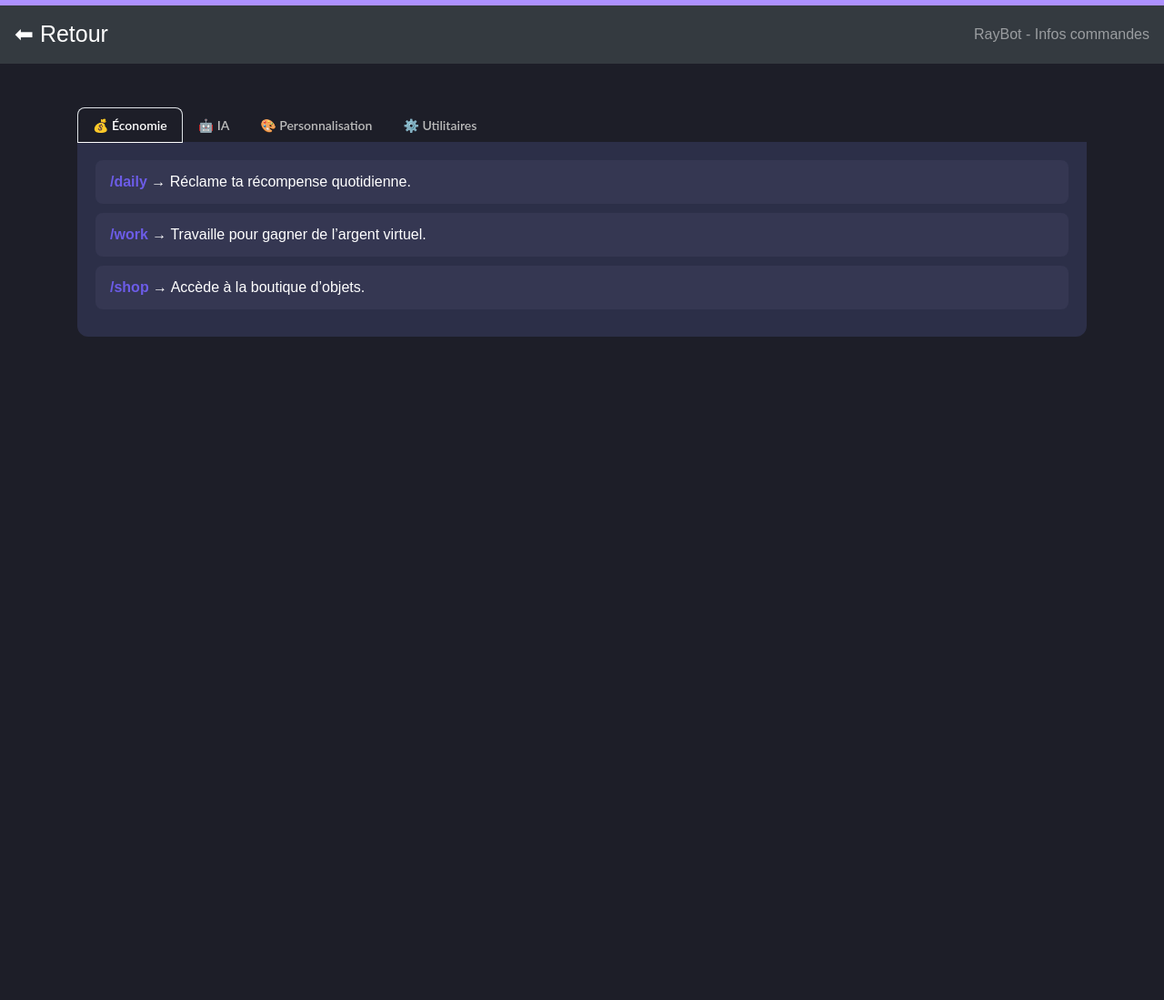
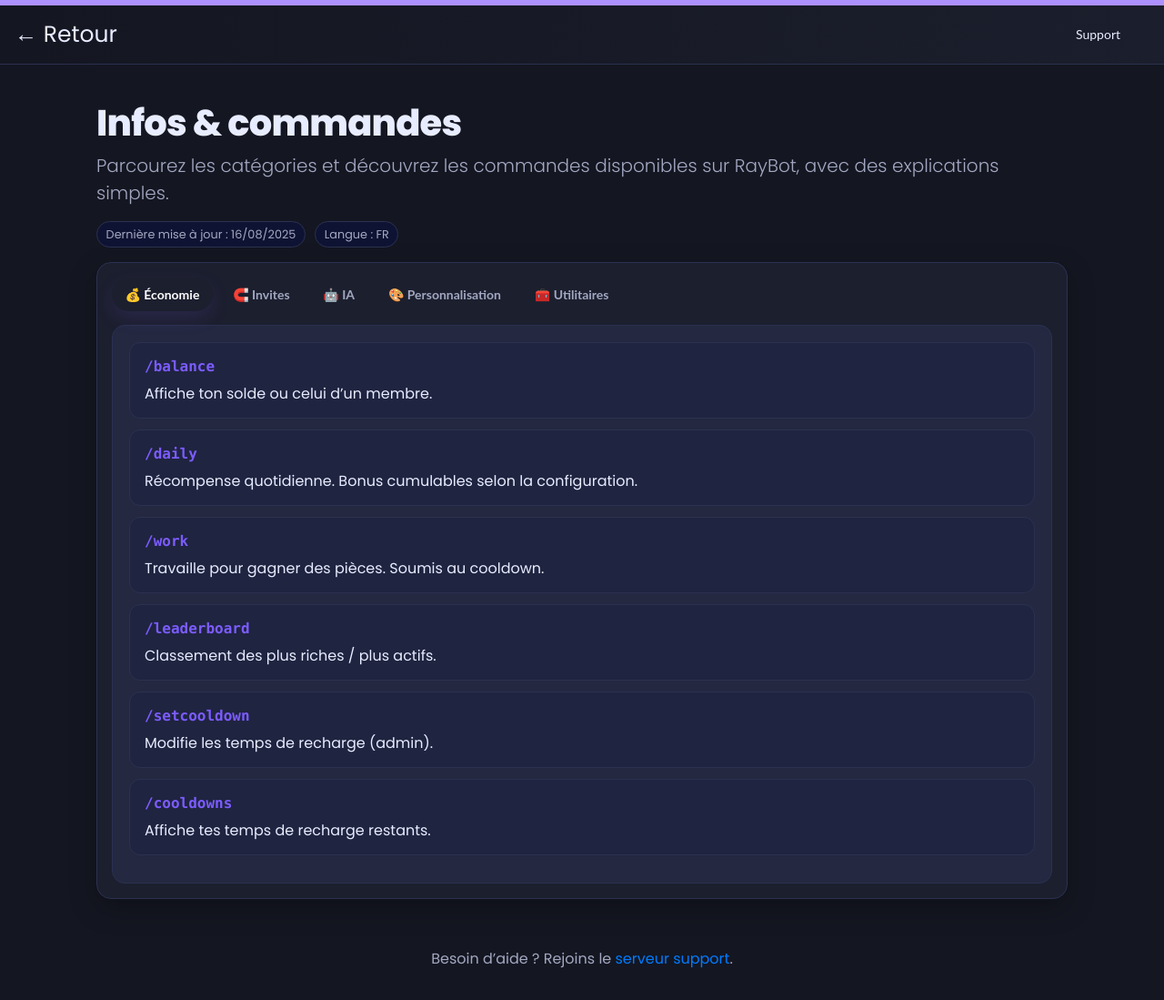
Before and after one commit to Rayzeal24/Raybot-Site, a plain HTML site: page info.html in a window 1280 px wide. Shown: the whole page at 91% size. Before the commit the page ends 800 px from the top, so only its background shows below. Drawn offline with nearby package versions, Linux system fonts and the light colour scheme.

Commit message:
info.html

```diff
--- a/info.html
+++ b/info.html
@@ -3,82 +3,136 @@
 <head>
   <meta charset="UTF-8" />
   <meta name="viewport" content="width=device-width, initial-scale=1" />
-  <title>RayBot — Infos</title>
+  <title>RayBot — Infos commandes</title>
 
-  <!-- Styles -->
   <link rel="stylesheet" href="bootstrap.min.css" />
   <link rel="stylesheet" href="main.css" />
+  <link href="https://fonts.googleapis.com/css?family=Poppins:300,400,600,700,800,900&display=swap" rel="stylesheet" />
+
   <style>
-    body {
-      background: #1d1e28;
-      color: #fff;
-      font-family: Poppins, sans-serif;
+    :root{
+      --bg:#141621;
+      --panel:#1c1f2e;
+      --panel2:#242840;
+      --text:#e8ecff;
+      --muted:#a3a8c2;
+      --primary:#7c5cff; /* violet/bleu flashy */
+      --primary-soft:#7c5cff22;
+      --border:#2b3150;
     }
-    .nav-tabs .nav-link {
-      color: #bbb;
-      font-weight: 600;
+    body{ background:var(--bg); color:var(--text); font-family:Poppins, system-ui, -apple-system, Segoe UI, Roboto, Arial; }
+    .navbar{ background:linear-gradient(90deg,#141621,#1b1e2c); border-bottom:1px solid var(--border); }
+    .navbar .navbar-brand, .navbar .nav-link{ color:var(--text)!important; }
+    .wrap{ max-width: 1100px; margin: 40px auto; padding: 0 16px; }
+    h1{ font-weight:800; letter-spacing:-.02em; }
+    .lead{ color:var(--muted); }
+    .tabs{
+      background:var(--panel); border:1px solid var(--border); border-radius:16px; padding:16px;
+      box-shadow: 0 10px 30px rgba(0,0,0,.25);
     }
-    .nav-tabs .nav-link.active {
-      background: #6c5ce7;
-      color: #fff !important;
-      border-radius: 8px 8px 0 0;
+    .nav-tabs{ border-bottom:none; gap:8px; flex-wrap:wrap; }
+    .nav-tabs .nav-link{
+      border:none; color:var(--muted); font-weight:700; border-radius:999px; padding:.5rem .9rem;
+      background:transparent;
     }
-    .tab-content {
-      background: #2c2f48;
-      border-radius: 0 0 12px 12px;
-      padding: 20px;
-      margin-top: -1px;
+    .nav-tabs .nav-link.active{
+      color:#fff; background:var(--primary); box-shadow:0 8px 20px var(--primary-soft);
     }
-    .command {
-      background: #353752;
-      padding: 12px 16px;
-      border-radius: 8px;
-      margin-bottom: 10px;
+    .tab-content{ background:var(--panel2); border:1px solid var(--border); border-radius:14px; padding:18px; }
+    .cmd{
+      background:#1f2440; border:1px solid var(--border); border-radius:12px; padding:14px 16px; margin-bottom:12px;
     }
-    .command strong {
-      color: #6c5ce7;
+    .cmd .name{
+      font-family:ui-monospace,SFMono-Regular,Menlo,Consolas,monospace; font-weight:800; color:var(--primary);
     }
+    .cmd .desc{ color:var(--text); margin:6px 0 0; }
+    .chip{ display:inline-block; background:#0f1333; border:1px solid var(--border); color:var(--muted); padding:.25rem .6rem; border-radius:999px; font-size:.8rem; margin-right:6px; }
+    .footer{ text-align:center; color:var(--muted); margin:24px 0 40px; }
+    a.btn-primary { background:var(--primary); border-color:var(--primary); }
   </style>
 </head>
 <body>
-  <nav class="navbar navbar-dark bg-dark">
-    <a class="navbar-brand" href="index.html">⬅ Retour</a>
-    <span class="navbar-text">RayBot - Infos commandes</span>
+  <nav class="navbar navbar-expand-lg">
+    <a class="navbar-brand" href="index.html">← Retour</a>
+    <div class="ml-auto pr-3"><a class="nav-link" href="https://discord.gg/DM2bEGXCMm" target="_blank">Support</a></div>
   </nav>
 
-  <div class="container py-5">
-    <ul class="nav nav-tabs" id="infoTabs" role="tablist">
-      <li class="nav-item"><a class="nav-link active" data-toggle="tab" href="#eco">💰 Économie</a></li>
-      <li class="nav-item"><a class="nav-link" data-toggle="tab" href="#ia">🤖 IA</a></li>
-      <li class="nav-item"><a class="nav-link" data-toggle="tab" href="#perso">🎨 Personnalisation</a></li>
-      <li class="nav-item"><a class="nav-link" data-toggle="tab" href="#utils">⚙️ Utilitaires</a></li>
+  <div class="wrap">
+    <header class="mb-3">
+      <h1>Infos & commandes</h1>
+      <p class="lead">Parcourez les catégories et découvrez les commandes disponibles sur RayBot, avec des explications simples.</p>
+      <div>
+        <span class="chip">Dernière mise à jour : <span id="d"></span></span>
+        <span class="chip">Langue : FR</span>
+      </div>
+    </header>
+
+    <div class="tabs">
+      <ul class="nav nav-tabs" id="tabs" role="tablist">
+        <li class="nav-item"><a class="nav-link active" id="tab-eco" data-toggle="tab" href="#pane-eco" role="tab">💰 Économie</a></li>
+        <li class="nav-item"><a class="nav-link" id="tab-inv" data-toggle="tab" href="#pane-inv" role="tab">🧲 Invites</a></li>
+        <li class="nav-item"><a class="nav-link" id="tab-ia"  data-toggle="tab" href="#pane-ia"  role="tab">🤖 IA</a></li>
+        <li class="nav-item"><a class="nav-link" id="tab-perso" data-toggle="tab" href="#pane-perso" role="tab">🎨 Personnalisation</a></li>
+        <li class="nav-item"><a class="nav-link" id="tab-utils" data-toggle="tab" href="#pane-utils" role="tab">🧰 Utilitaires</a></li>
       </ul>
 
-    <div class="tab-content">
+      <div class="tab-content mt-3" id="content">
         <!-- ECO -->
-      <div class="tab-pane fade show active" id="eco">
-        <div class="command"><strong>/daily</strong> → Réclame ta récompense quotidienne.</div>
-        <div class="command"><strong>/work</strong> → Travaille pour gagner de l’argent virtuel.</div>
-        <div class="command"><strong>/shop</strong> → Accède à la boutique d’objets.</div>
+        <div class="tab-pane fade show active" id="pane-eco" role="tabpanel">
+          <div class="cmd"><div class="name">/balance</div><p class="desc">Affiche ton solde ou celui d’un membre.</p></div>
+          <div class="cmd"><div class="name">/daily</div><p class="desc">Récompense quotidienne. Bonus cumulables selon la configuration.</p></div>
+          <div class="cmd"><div class="name">/work</div><p class="desc">Travaille pour gagner des pièces. Soumis au cooldown.</p></div>
+          <div class="cmd"><div class="name">/leaderboard</div><p class="desc">Classement des plus riches / plus actifs.</p></div>
+          <div class="cmd"><div class="name">/setcooldown</div><p class="desc">Modifie les temps de recharge (admin).</p></div>
+          <div class="cmd"><div class="name">/cooldowns</div><p class="desc">Affiche tes temps de recharge restants.</p></div>
         </div>
+
+        <!-- INVITES -->
+        <div class="tab-pane fade" id="pane-inv" role="tabpanel">
+          <div class="cmd"><div class="name">/invite-channel</div><p class="desc">Définit le salon où envoyer les messages d’invitation.</p></div>
+          <div class="cmd"><div class="name">/invite-embed</div><p class="desc">Active un message d’accueil en embed pour les nouveaux.</p></div>
+          <div class="cmd"><div class="name">/invite-embed-config</div><p class="desc">Personnalise le contenu, la couleur et le style de l’embed.</p></div>
+          <div class="cmd"><div class="name">/invite-message</div><p class="desc">Définit un message d’invitation personnalisé (texte).</p></div>
+          <div class="cmd"><div class="name">/invite-auto-role</div><p class="desc">Donne automatiquement un rôle aux nouveaux via les invites.</p></div>
+          <div class="cmd"><div class="name">/invite-reset</div><p class="desc">Réinitialise les stats d’invites d’un membre.</p></div>
+          <div class="cmd"><div class="name">/invite-test</div><p class="desc">Envoie un test pour valider la configuration.</p></div>
+          <div class="cmd"><div class="name">/invite-variables</div><p class="desc">Liste des variables utilisables (ex: {member}, {server}, {invites}).</p></div>
+        </div>
+
         <!-- IA -->
-      <div class="tab-pane fade" id="ia">
-        <div class="command"><strong>/chat</strong> → Discuter avec l’IA du bot.</div>
-        <div class="command"><strong>/ai-voice</strong> → Active la voix de l’IA dans ton salon vocal.</div>
+        <div class="tab-pane fade" id="pane-ia" role="tabpanel">
+          <div class="cmd"><div class="name">/ai-channel</div><p class="desc">Définit le salon où l’IA répondra.</p></div>
+          <div class="cmd"><div class="name">/ai-voice</div><p class="desc">Active l’IA vocale (si disponible).</p></div>
+          <div class="cmd"><div class="name">/ia-personality</div><p class="desc">Choisis la personnalité / ton de l’IA.</p></div>
+          <div class="cmd"><div class="name">/ai-thoughts</div><p class="desc">Gère l’affichage des pensées IA (optionnel).</p></div>
         </div>
+
         <!-- PERSONNALISATION -->
-      <div class="tab-pane fade" id="perso">
-        <div class="command"><strong>/welcome</strong> → Configure les messages d’accueil.</div>
-        <div class="command"><strong>/autorole</strong> → Attribue des rôles automatiquement aux nouveaux membres.</div>
+        <div class="tab-pane fade" id="pane-perso" role="tabpanel">
+          <div class="cmd"><div class="name">/responses</div><p class="desc">Gère des réponses automatiques par mots-clés.</p></div>
+          <div class="cmd"><div class="name">/addreponse</div><p class="desc">Ajoute une réponse auto au déclencheur souhaité.</p></div>
+          <div class="cmd"><div class="name">/reminders</div><p class="desc">Liste et gère tes rappels.</p></div>
+          <div class="cmd"><div class="name">/remindme</div><p class="desc">Crée un rappel simple avec date/heure.</p></div>
+          <div class="cmd"><div class="name">/poll</div><p class="desc">Crée un petit sondage dans un salon.</p></div>
         </div>
+
         <!-- UTILS -->
-      <div class="tab-pane fade" id="utils">
-        <div class="command"><strong>/serverinfo</strong> → Infos détaillées sur ton serveur.</div>
-        <div class="command"><strong>/userinfo</strong> → Affiche les infos d’un utilisateur.</div>
+        <div class="tab-pane fade" id="pane-utils" role="tabpanel">
+          <div class="cmd"><div class="name">/botstats</div><p class="desc">Stats du bot.</p></div>
+          <div class="cmd"><div class="name">/ping</div><p class="desc">Latence du bot.</p></div>
+          <div class="cmd"><div class="name">/serverinfo</div><p class="desc">Infos globales sur le serveur.</p></div>
+          <div class="cmd"><div class="name">/userinfo</div><p class="desc">Informations sur un utilisateur.</p></div>
+          <div class="cmd"><div class="name">/myrank</div><p class="desc">Affiche ton rang/points si le système est activé.</p></div>
         </div>
       </div>
     </div>
 
+    <div class="footer">Besoin d’aide ? Rejoins le <a href="https://discord.gg/DM2bEGXCMm" target="_blank">serveur support</a>.</div>
+  </div>
+
+  <script>
+    document.getElementById('d').textContent = new Date().toLocaleDateString('fr-FR');
+  </script>
   <script src="https://code.jquery.com/jquery-3.3.1.slim.min.js"></script>
   <script src="https://stackpath.bootstrapcdn.com/bootstrap/4.3.1/js/bootstrap.min.js"></script>
 </body>
```
Lines whose indentation alone changed are shown as unchanged.
